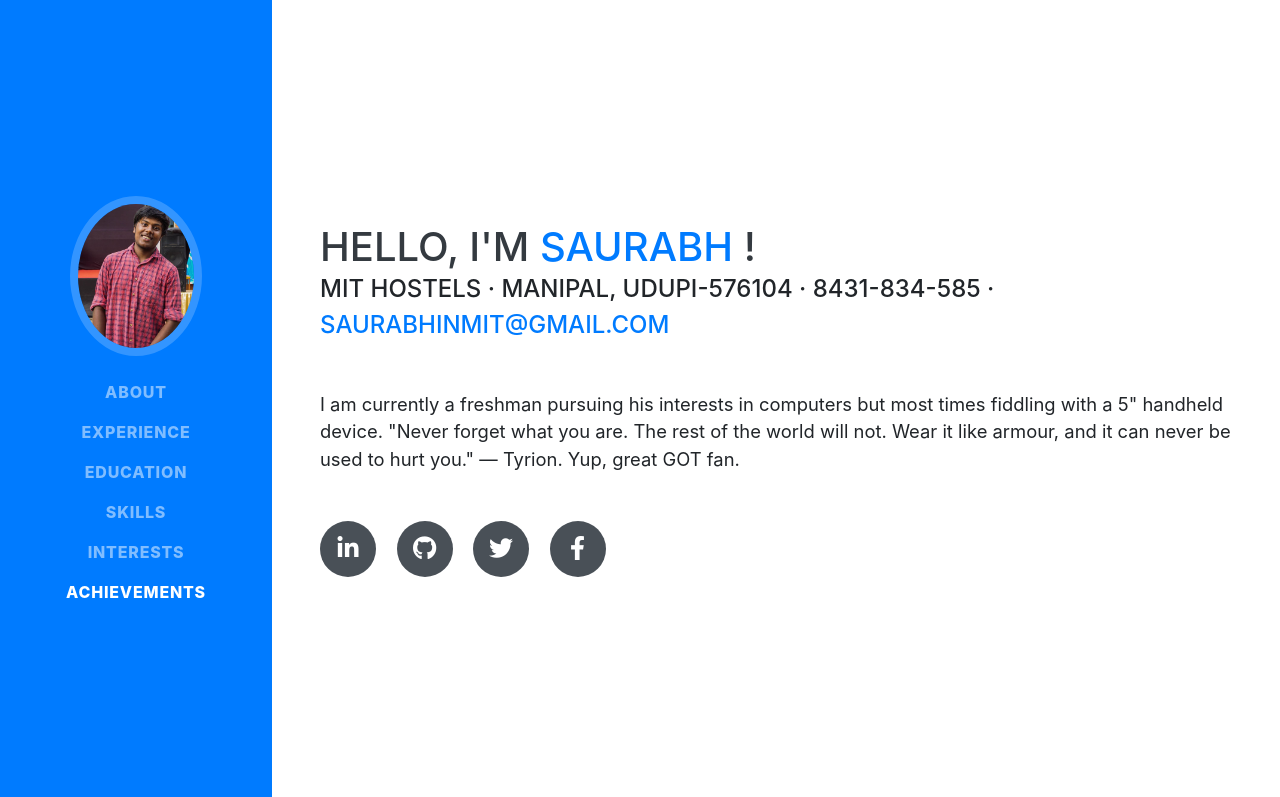
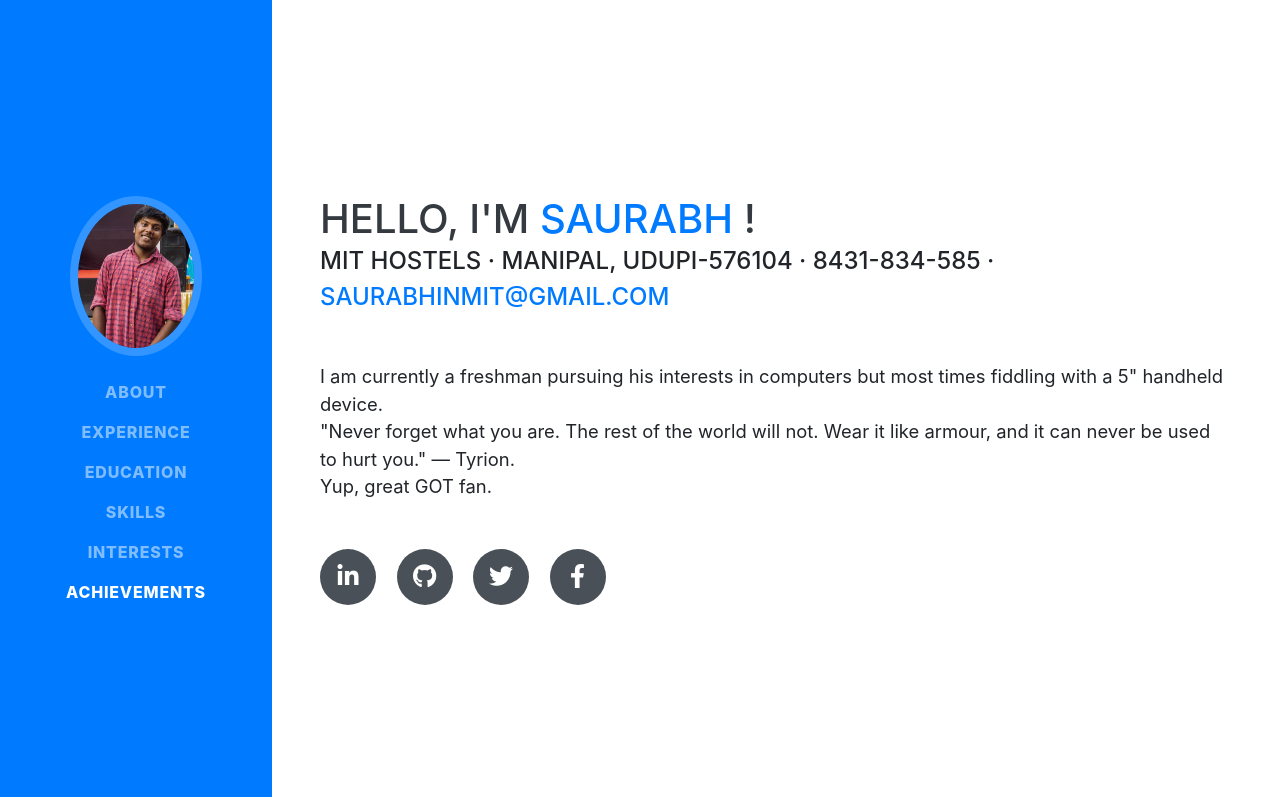
Before and after one commit to lolcxx/lolcxx.github.io, a website with bundled scripts: page index.html in a window 1280 px wide. Shown: the top 797 px of the page. Built offline with nearby package versions, Linux system fonts and the light colour scheme; a web font is replaced by a local one.

Commit message:
Update index.html

```diff
--- a/index.html
+++ b/index.html
@@ -69,7 +69,7 @@
         <div class="subheading mb-5">MIT Hostels · Manipal, Udupi-576104 · 8431-834-585 ·
           <a href="mailto:name@email.com">saurabhinmit@gmail.com</a>
         </div>
-        <p class="lead mb-5">I am currently a freshman pursuing his interests in computers but most times fiddling with a 5" handheld device.  "Never forget what you are. The rest of the world will not. Wear it like armour, and it can never be used to hurt you." — Tyrion. Yup, great GOT fan.</p>
+        <p class="lead mb-5">I am currently a freshman pursuing his interests in computers but most times fiddling with a 5" handheld device. <br /> "Never forget what you are. The rest of the world will not. Wear it like armour, and it can never be used to hurt you." — Tyrion. <br />Yup, great GOT fan.</p>
         <div class="social-icons">
           <a href="#">
             <i class="fab fa-linkedin-in"></i>
```
